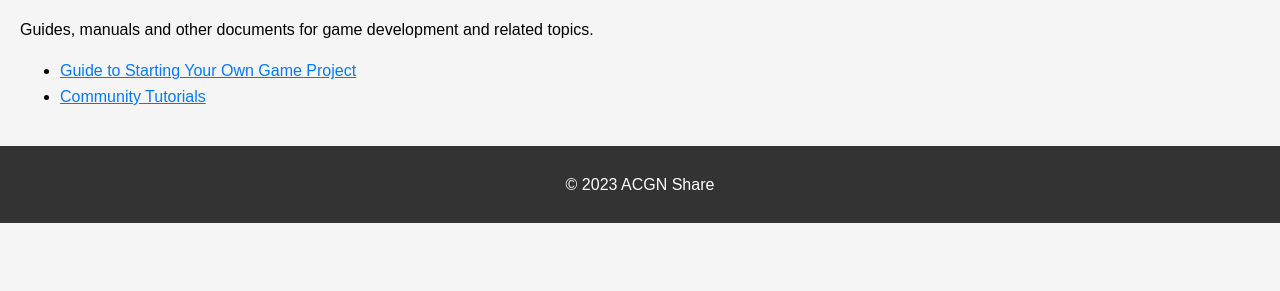
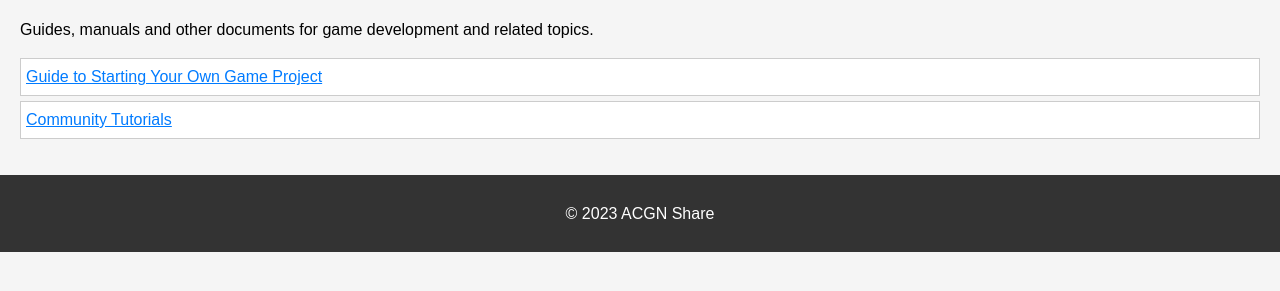
Before and after one commit to jomify/ACGN-share, a plain HTML site: page site/docs.html in a window 1280 px wide. Shown: the part 221-512 px from the top of the page. Drawn offline with Linux system fonts and the light colour scheme.

Commit message:
Enhance static site with dynamic content

```diff
--- a/site/docs.html
+++ b/site/docs.html
@@ -5,6 +5,7 @@
     <meta name="viewport" content="width=device-width, initial-scale=1.0">
     <title>Resources - ACGN Share</title>
     <link rel="stylesheet" href="style.css">
+    <script defer src="scripts.js"></script>
 </head>
 <body>
     <header>
@@ -21,10 +22,7 @@
     <main>
         <h2>Resources</h2>
         <p>Guides, manuals and other documents for game development and related topics.</p>
-        <ul>
-            <li><a href="#">Guide to Starting Your Own Game Project</a></li>
-            <li><a href="#">Community Tutorials</a></li>
-        </ul>
+        <ul id="docs-list"></ul>
     </main>
 
     <footer>
--- /dev/null
+++ b/site/docs.json
@@ -0,0 +1,10 @@
+[
+  {
+    "title": "Guide to Starting Your Own Game Project",
+    "url": "#"
+  },
+  {
+    "title": "Community Tutorials",
+    "url": "#"
+  }
+]
--- /dev/null
+++ b/site/scripts.js
@@ -0,0 +1,30 @@
+async function loadGames() {
+  const list = document.getElementById('game-list');
+  if (!list) return;
+  const response = await fetch('games.json');
+  const games = await response.json();
+  list.innerHTML = '';
+  games.forEach(game => {
+    const li = document.createElement('li');
+    li.innerHTML = `<h3>${game.title}</h3><p>${game.description}</p><a href="${game.url}">Download</a>`;
+    list.appendChild(li);
+  });
+}
+
+async function loadDocs() {
+  const list = document.getElementById('docs-list');
+  if (!list) return;
+  const response = await fetch('docs.json');
+  const docs = await response.json();
+  list.innerHTML = '';
+  docs.forEach(doc => {
+    const li = document.createElement('li');
+    li.innerHTML = `<a href="${doc.url}">${doc.title}</a>`;
+    list.appendChild(li);
+  });
+}
+
+window.addEventListener('DOMContentLoaded', () => {
+  loadGames();
+  loadDocs();
+});
--- a/site/style.css
+++ b/site/style.css
@@ -54,3 +54,15 @@ a {
     padding: 10px;
     border: 1px solid #ccc;
 }
+
+#docs-list {
+    list-style: none;
+    padding: 0;
+}
+
+#docs-list li {
+    background: #fff;
+    margin-bottom: 5px;
+    padding: 5px;
+    border: 1px solid #ccc;
+}
```
Also changed, not shown: site/games.html (+2 -12 lines), site/games.json (added, +12 -0 lines), site/index.html (+1 -0 lines), 1 other file.
